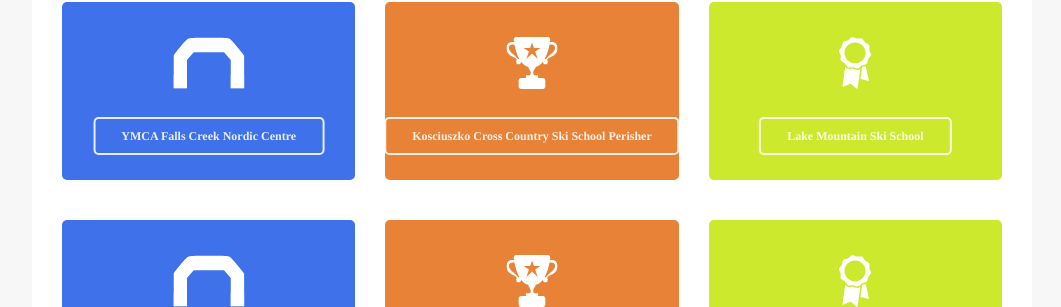
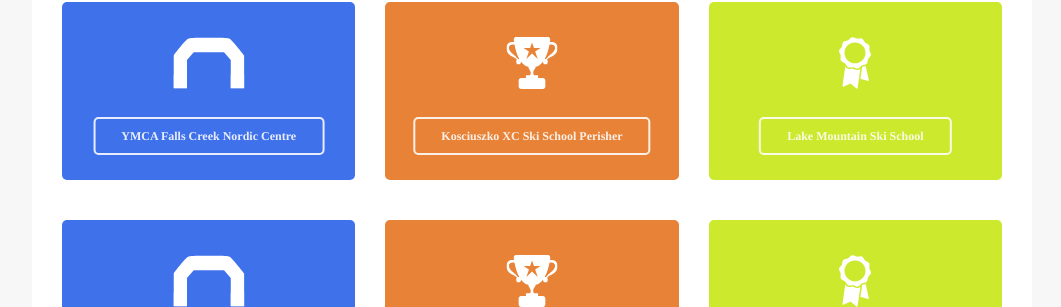
Before and after one commit to robcatto/robcatto.github.io, a Jekyll site: the page built from get-started/find-a-xc-ski-school/index.html, in a window 1280 px wide and 900 px high, scrolled down 391 px. Shown: the part 131-438 px from the top of the window, without its empty margins (108-1169 px from the left). Built offline with Jekyll 4.4.1, drawn with Linux system fonts in a browser that asks for light colours; some web fonts are replaced; Markdown is read by kramdown in place of the engine named in the settings.

Commit message:
Update index.html

```diff
--- a/get-started/find-a-xc-ski-school/index.html
+++ b/get-started/find-a-xc-ski-school/index.html
@@ -72,7 +72,7 @@ layout: default
                                             </g>
                                         </g>
                                 </svg>
-                                <a class="button small inverse" href="http://www.k7adventures.com" data-featurette="analytics-click-event" data-event-category="button" data-event-action="M: Clicked Perks" target="_blank" data-event-label="Source: Features Page" id="featurette-13">Kosciuszko Cross Country Ski School Perisher</a>
+                                <a class="button small inverse" href="http://www.k7adventures.com" data-featurette="analytics-click-event" data-event-category="button" data-event-action="M: Clicked Perks" target="_blank" data-event-label="Source: Features Page" id="featurette-13">Kosciuszko XC Ski School Perisher</a>
                             </div>
                         </div>
                         <div class="column three">
```
